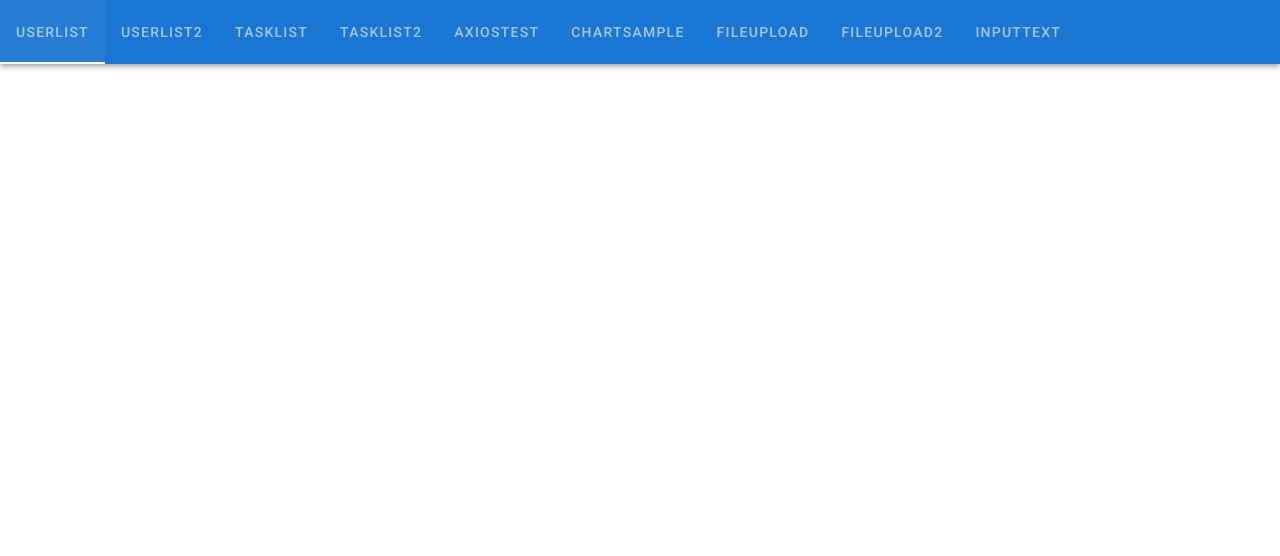
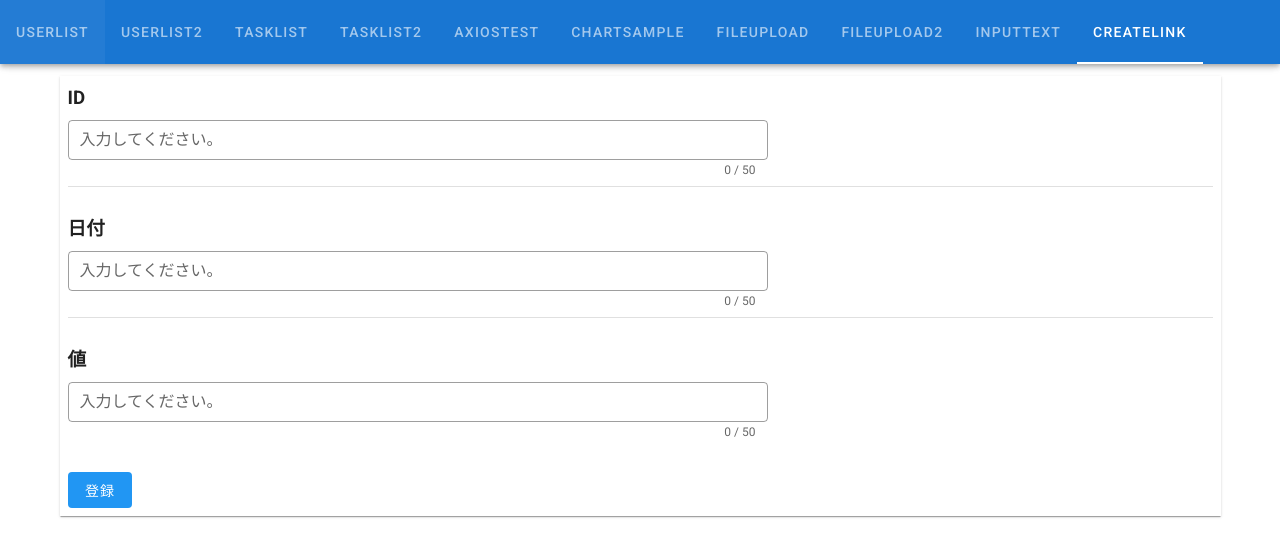
Before and after one commit to subretu/vue-sample-project, a Vue app in the folder frontend/: page /createlink in a window 1280 px wide. Shown: the top 556 px of the page. Built offline with nearby package versions, Linux system fonts and the light colour scheme.

Commit message:
add page

```diff
--- a/frontend/src/App.vue
+++ b/frontend/src/App.vue
@@ -12,6 +12,7 @@
           <v-tab to="/fileupload">FILEUPLOAD</v-tab>
           <v-tab to="/fileupload2">FILEUPLOAD2</v-tab>
           <v-tab to="/Inputtext">INPUTTEXT</v-tab>
+          <v-tab to="/createlink">CREATELINK</v-tab>
         </v-tabs>
       </template>
     </v-app-bar>
--- a/frontend/src/router/index.ts
+++ b/frontend/src/router/index.ts
@@ -55,6 +55,11 @@ const routes: Array<RouteConfig> = [
     name: "Inputtext",
     component: () => import("../views/InputtText.vue"),
   },
+  {
+    path: "/createlink",
+    name: "createlink",
+    component: () => import("../views/CreateLink.vue"),
+  },
 ];
 
 const router = new VueRouter({
--- /dev/null
+++ b/frontend/src/views/CreateLink.vue
@@ -0,0 +1,111 @@
+<template>
+  <v-form>
+    <v-container>
+      <v-alert type="success" dismissible :value="isAlert"
+        >Insert Sucessed</v-alert
+      >
+      <v-row>
+        <v-col cols="12">
+          <v-sheet color="white" elevation="1" class="pa-2">
+            <v-row>
+              <v-col xl="12" cols="12">
+                <h3 class="mb-2" align="left">ID</h3>
+                <v-text-field
+                  label="入力してください。"
+                  outlined
+                  dense
+                  class="input-text"
+                  counter="50"
+                  v-model="state.inputtext1"
+                ></v-text-field>
+              </v-col>
+            </v-row>
+            <v-divider class="mb-7"></v-divider>
+            <v-row>
+              <v-col xl="12" cols="12">
+                <h3 class="mb-2" align="left">日付</h3>
+                <v-text-field
+                  label="入力してください。"
+                  outlined
+                  dense
+                  class="input-text"
+                  counter="50"
+                  v-model="state.inputtext2"
+                ></v-text-field>
+              </v-col>
+            </v-row>
+            <v-divider class="mb-7"></v-divider>
+            <v-row>
+              <v-col xl="12" cols="12">
+                <h3 class="mb-2" align="left">値</h3>
+                <v-text-field
+                  label="入力してください。"
+                  outlined
+                  dense
+                  class="input-text"
+                  counter="50"
+                  v-model="state.inputtext3"
+                ></v-text-field>
+              </v-col>
+            </v-row>
+            <v-row>
+              <v-col>
+                <v-btn depressed color="info" @click="clickSample">登録</v-btn>
+              </v-col>
+            </v-row>
+          </v-sheet>
+        </v-col>
+      </v-row>
+    </v-container>
+  </v-form>
+</template>
+
+<script lang="ts">
+import { defineComponent, reactive, ref, watch } from "@vue/composition-api";
+import SampleApiService from "../services/SampleApiService";
+
+export default defineComponent({
+  name: "InputText",
+  setup() {
+    const state = reactive({
+      inputtext1: null,
+      inputtext2: null,
+      inputtext3: null,
+    });
+
+    const isAlert = ref(false);
+
+    watch(isAlert, () => {
+      setTimeout(() => {
+        isAlert.value = false;
+      }, 3000);
+    });
+
+    const clickSample = async () => {
+      // insert APIの実行
+      try {
+        await SampleApiService.insert({
+          id: state.inputtext1,
+          opsdate: state.inputtext2,
+          value: state.inputtext3,
+        });
+        console.log("postok");
+        isAlert.value = true;
+      } catch (error) {
+        console.log("error");
+      }
+    };
+
+    return {
+      isAlert,
+      state,
+      clickSample,
+    };
+  },
+});
+</script>
+<style>
+.input-text {
+  width: 700px;
+}
+</style>
```
